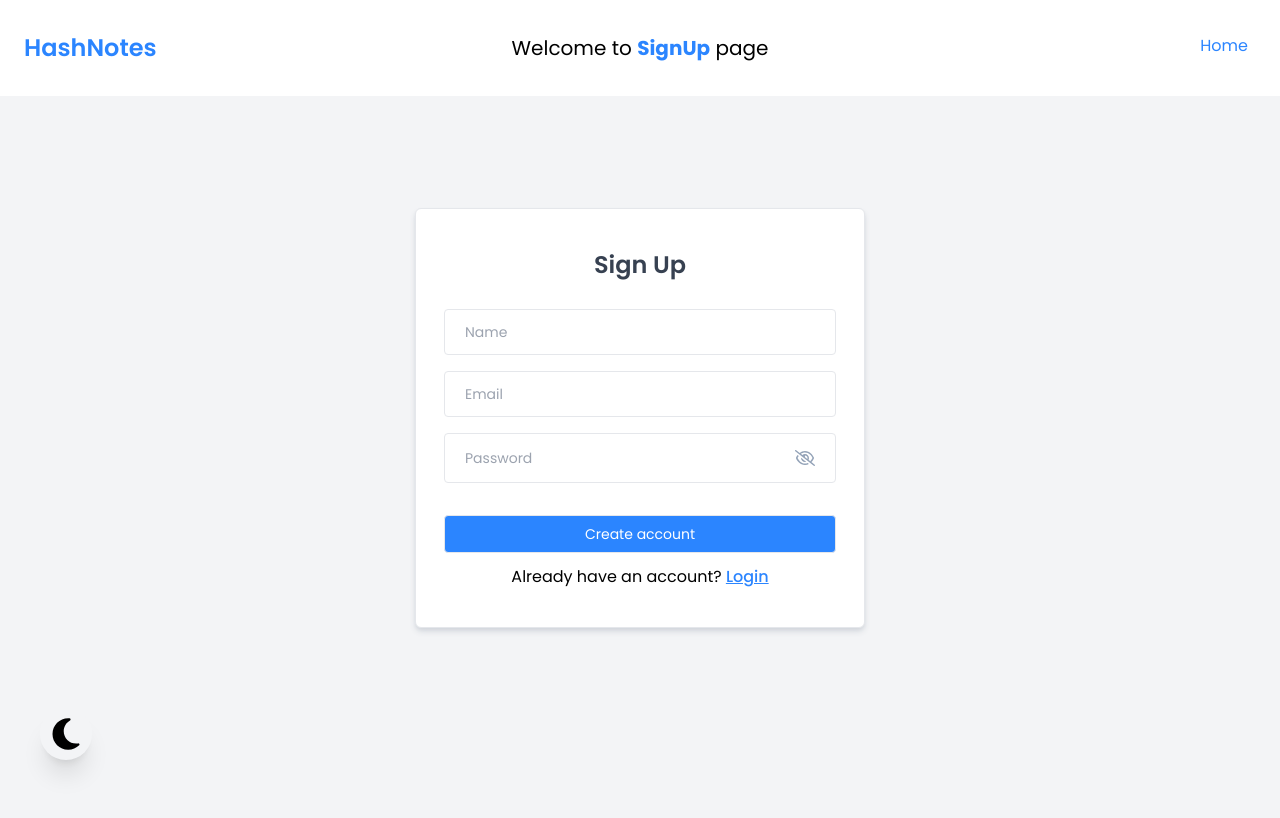
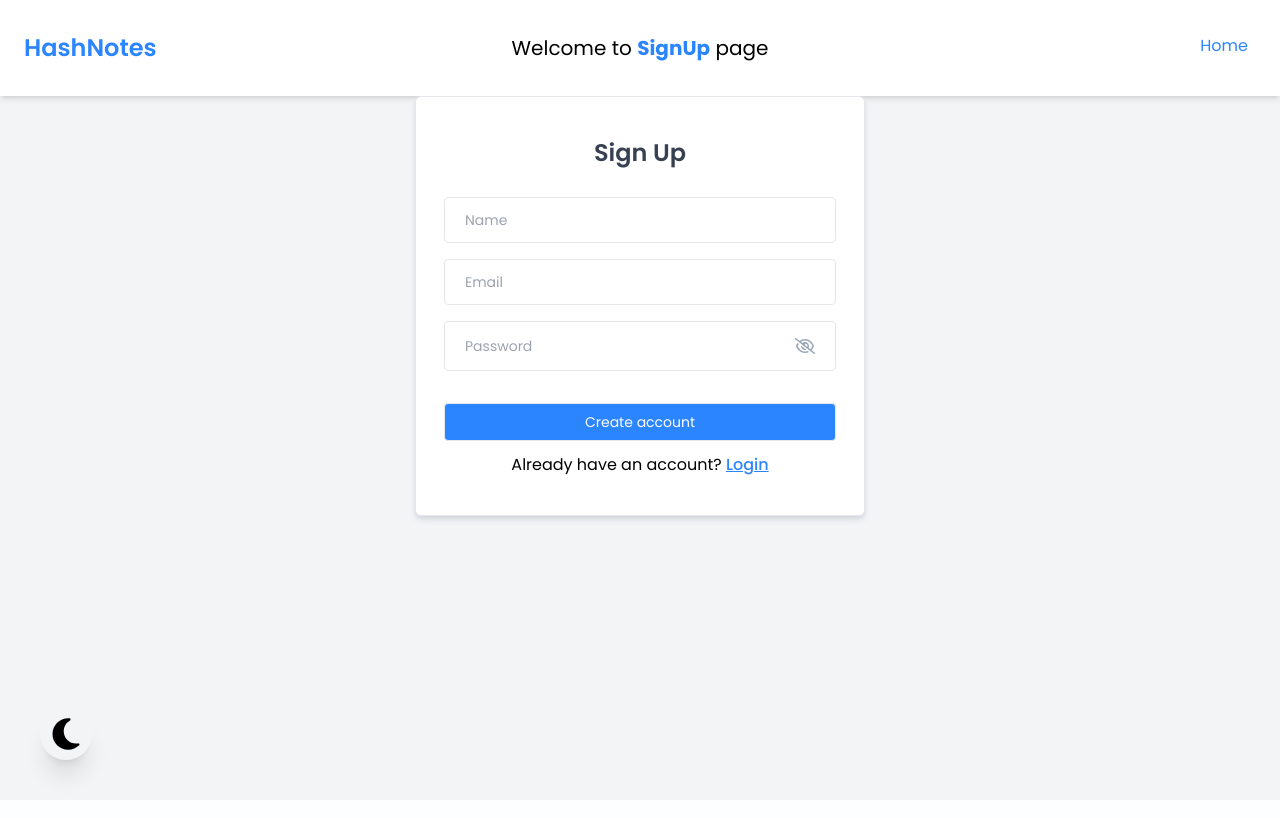
Before and after one commit to SoyaChunkz/Notes-App, a React (Vite) app in the folder frontend/HashNotes/: page /signUp in a window 1280 px wide. Built offline with nearby package versions, Linux system fonts and the light colour scheme.

Commit message:
Update SignUp.jsx

```diff
--- a/frontend/HashNotes/src/pages/SignUp/SignUp.jsx
+++ b/frontend/HashNotes/src/pages/SignUp/SignUp.jsx
@@ -60,11 +60,10 @@ const SignUp = () => {
   };
 
   return (
-    <>
+    <div className='min-h-screen min-w-screen flex flex-col bg-gray-100 dark:bg-neutral-900'>
       <Navbar onSignUpPage={onSignUpPage} />
 
-      <div className='bg-gray-100 dark:bg-neutral-900 w-[100vw] h-[90.3vh]'>
-      <div className={`flex items-center justify-center pt-10 md:pt-28 `}>
+      <div className={`flex items-center justify-center select-none `}>
         <div className="w-full md:w-[450px] bg-white dark:bg-neutral-800 border rounded-md  dark:border-none shadow-md shadow-gray-300 dark:shadow-none px-7 py-10 mx-5 md:mx-0">
           <form onSubmit={handleSignUp}>
             <h4 className="text-2xl font-semibold  mb-7 text-center text-gray-700 dark:text-primary">Sign Up</h4>
@@ -107,8 +106,7 @@ const SignUp = () => {
           </form>
         </div>
       </div>
-      </div>
-    </>
+    </div>
   );
 };
 
```
